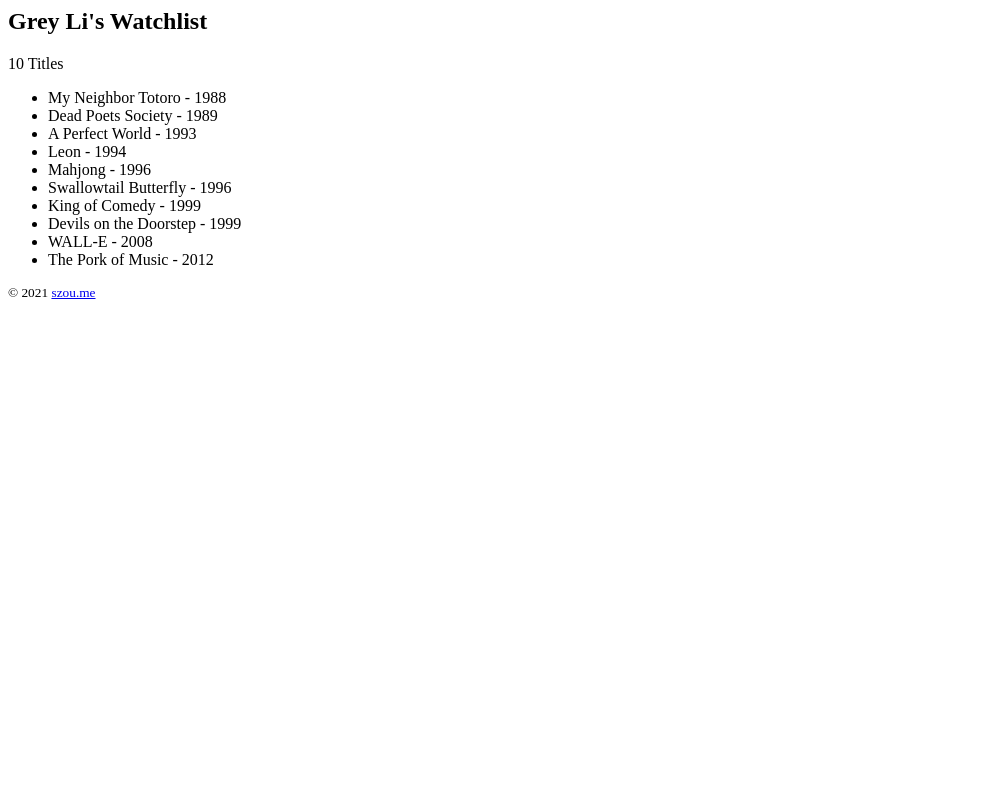
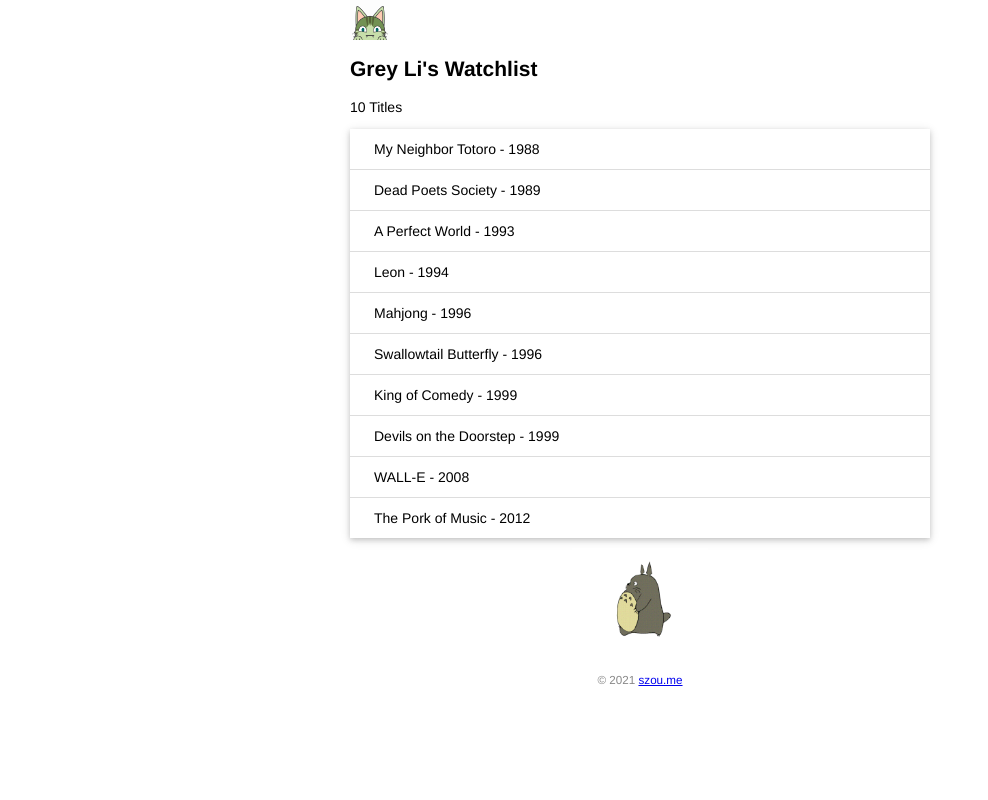
Before and after one commit to szou011/flask-watchlist, a Flask app: page / in a window 1280 px wide. Shown: the whole page, without its empty margins (0-988 px from the left). Run offline with Flask 2, Linux system fonts and the light colour scheme.

Commit message:
add static files

```diff
--- /dev/null
+++ b/static/style.css
@@ -0,0 +1,36 @@
+body {
+    margin: auto;
+    max-width: 580px;
+    font-size: 14px;
+    font-family: Helvetica, Arial, sans-serif;
+}
+footer {
+    color: #888;
+    margin-top: 15px;
+    text-align: center;
+    padding: 10px;
+}
+.avatar {
+    width: 40px;
+}
+.movie-list {
+    list-style-type: none;
+    padding: 0;
+    margin-bottom: 10px;
+    box-shadow: 0 2px 5px 0 rgba(0, 0, 0, 0.16), 0 2px 10px 0 rgba(0, 0, 0, 0.12);
+}
+.movie-list li {
+    padding: 12px 24px;
+    border-bottom: 1px solid #ddd;
+}
+.movie-list li:last-child {
+    border-bottom:none;
+}
+.movie-list li:hover {
+    background-color: #f8f9fa;
+}
+.totoro {
+    display: block;
+    margin: 0 auto;
+    height: 100px;
+}
--- a/templates/index.html
+++ b/templates/index.html
@@ -3,16 +3,20 @@
 	<head>
 		<meta charset="utf-8">
 		<title>{{ name}}'s Watchlist</title>
+		<link rel="icon" type="image/x-icon" href="{{ url_for('static', filename='favicon.ico') }}">
+		<link rel="stylesheet" href="{{ url_for('static', filename="style.css") }}">
 	</head>
 	<body>
+		<img alt="Avator" class="avatar" src="{{ url_for('static', filename='images/avatar.png') }}">
 		<h2>{{ name }}'s Watchlist</h2>
 		<p>{{ movies|length }} Titles</p>
-		<ul>
+		<ul class="movie-list">
 			{% for movie in movies %}
 			<li>{{ movie.title }} - {{ movie.year }}</li>
 			{% endfor %}
 
 		</ul>
+		<img alt="Walking Totoro" class="totoro" src="{{ url_for('static', filename='images/totoro.gif') }}">
 		<footer>
 			<small>&copy; 2021 <a href="https://szou.me">szou.me</a></small>
 		</footer>
```
Also changed, not shown: static/favicon.ico (added), static/images/avatar.png (added), static/images/totoro.gif (added), 1 other file.
